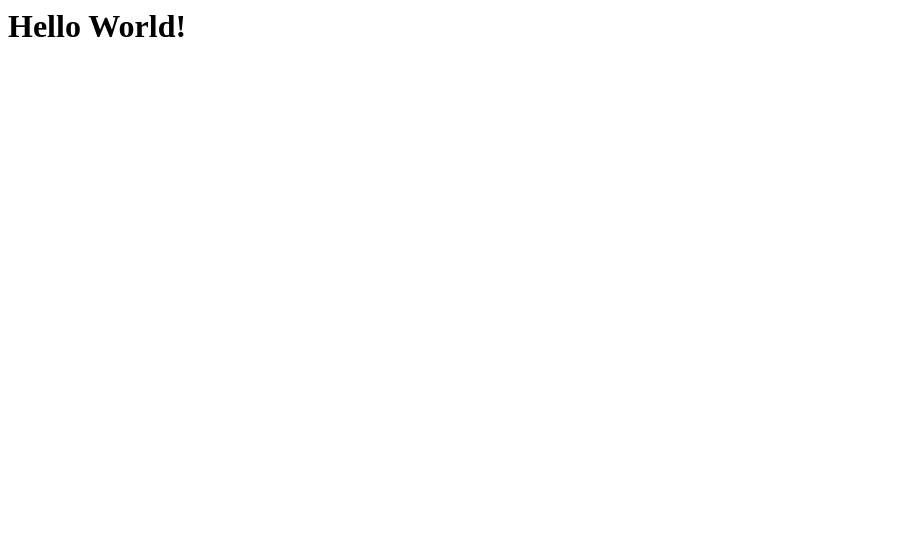
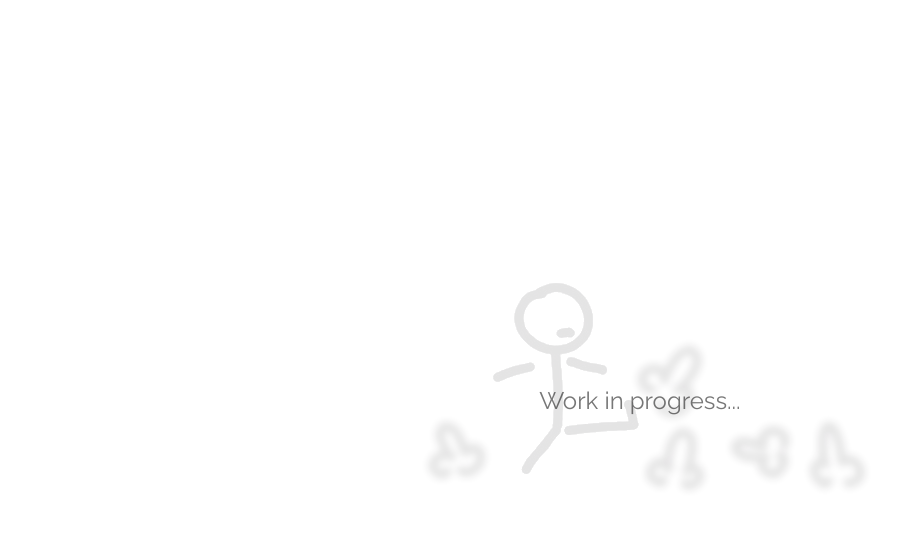
Before and after one commit to DenPhaser/denphaser.github.io, a plain HTML site: page index.html in a window 1280 px wide. Shown: the whole page, without its empty margins (0-920 px from the left). Drawn offline with Linux system fonts and the light colour scheme.

Commit message:
Add placeholder

```diff
--- /dev/null
+++ b/assets/styles.css
@@ -0,0 +1,26 @@
+body {
+    background: #fff;
+    margin: 0;
+}
+
+h1 {
+    color: #777;
+    text-align: center;
+    margin: 0;
+    position: absolute;
+    top: 50%;
+    left: 50%;
+    transform: translate(-50%, -50%);
+    font-family: Raleway, sans-serif;
+    font-weight: 100;
+    font-size: 24px;
+}
+
+img {
+    position: absolute;
+    top: 50%;
+    left: 50%;
+    transform: translate(-50%, -50%);
+    opacity: .1;
+    max-width: 100%;
+}
--- a/index.html
+++ b/index.html
@@ -1 +1,17 @@
-<h1>Hello World!</h1>
+<!DOCTYPE html>
+<html>
+<head>
+    <meta charset="utf-8">
+    <meta name="viewport" content="width=device-width, initial-scale=1.0">
+    <title>dp</title>
+    <link href="" rel="stylesheet">
+
+    <link href="assets/styles.css" rel="stylesheet">
+
+    <link href="https://fonts.googleapis.com/css?family=Raleway" rel="stylesheet">
+</head>
+<body>
+    <h1>Work in progress...</h1>
+    <img src="assets/img/placeholder.png">
+</body>
+</html>
```
Also changed, not shown: assets/img/placeholder.png (added).
